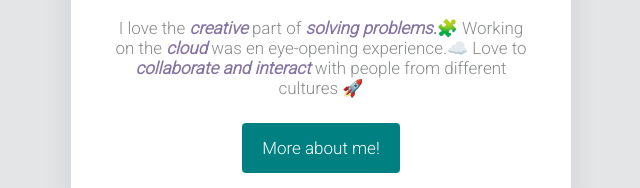
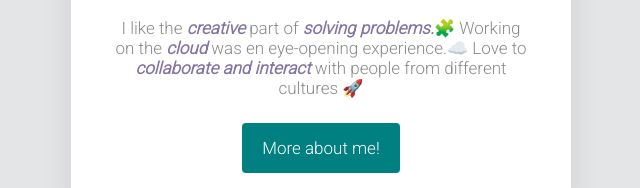
Before and after one commit to Sebastir/profile, a plain HTML site: page index.html in a window 1280 px wide. Shown: the part 314-502 px from the top of the page, 319-959 px from the left. Drawn offline with Linux system fonts and the light colour scheme.

Commit message:
applying a change

```diff
--- a/index.html
+++ b/index.html
@@ -15,7 +15,7 @@
       <div class="card" id="introduction">
         <h1>Hello, I'm Seb🛫</h1>
         <img class="img-circle" src="images/seba_profile_pic.png" alt="my profile picture">
-        <p>I love the <span>creative</span>  part of <span> solving problems.</span>🧩 Working on the <span>cloud</span> was en eye-opening experience.☁️
+        <p>I like the <span>creative</span>  part of <span> solving problems.</span>🧩 Working on the <span>cloud</span> was en eye-opening experience.☁️
         Love to <span>collaborate and interact</span>  with people from different cultures 🚀 </p>
         <a class= "btn-teal"href="https://qa-src.netlify.app/">More about me!</a>
       </div>
```
